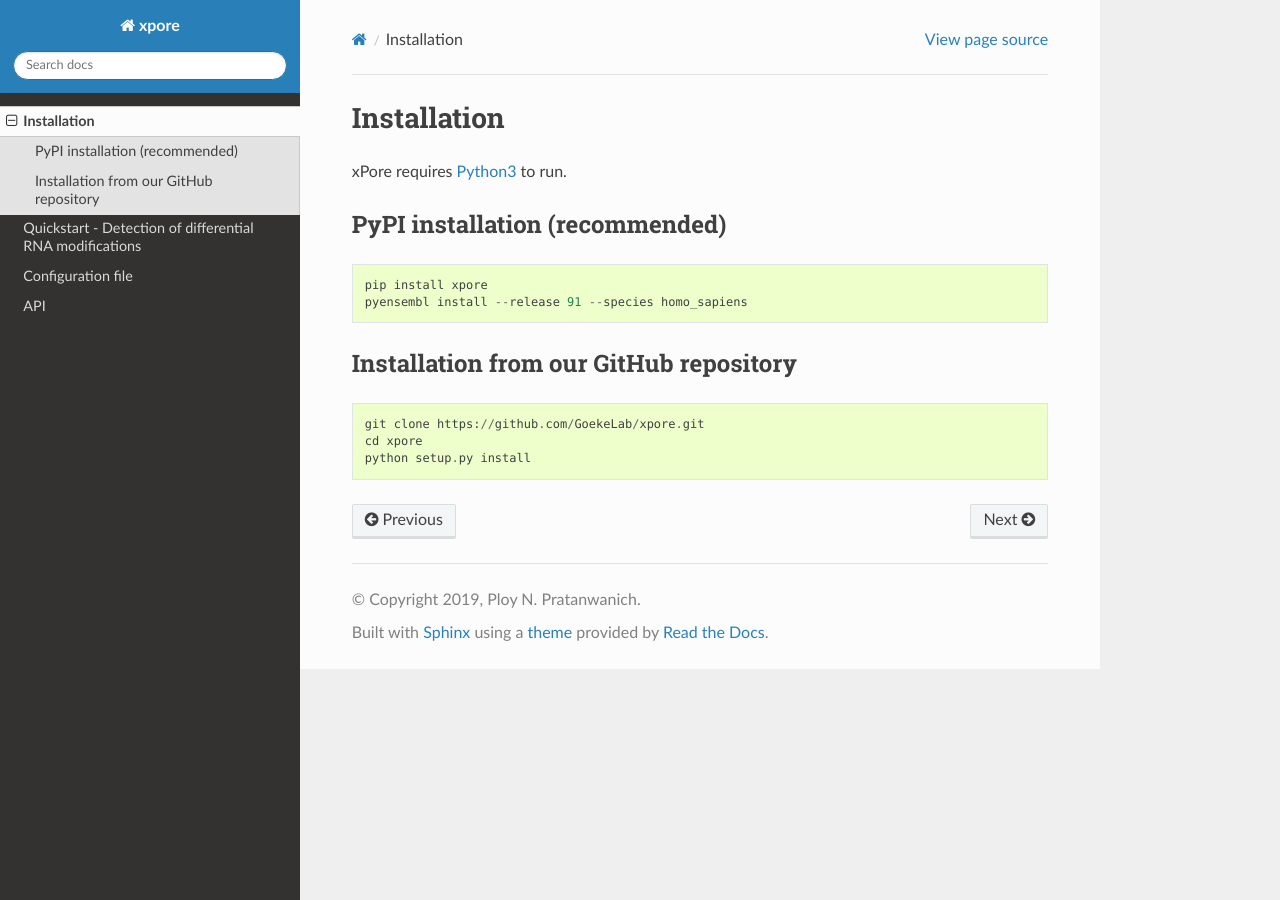
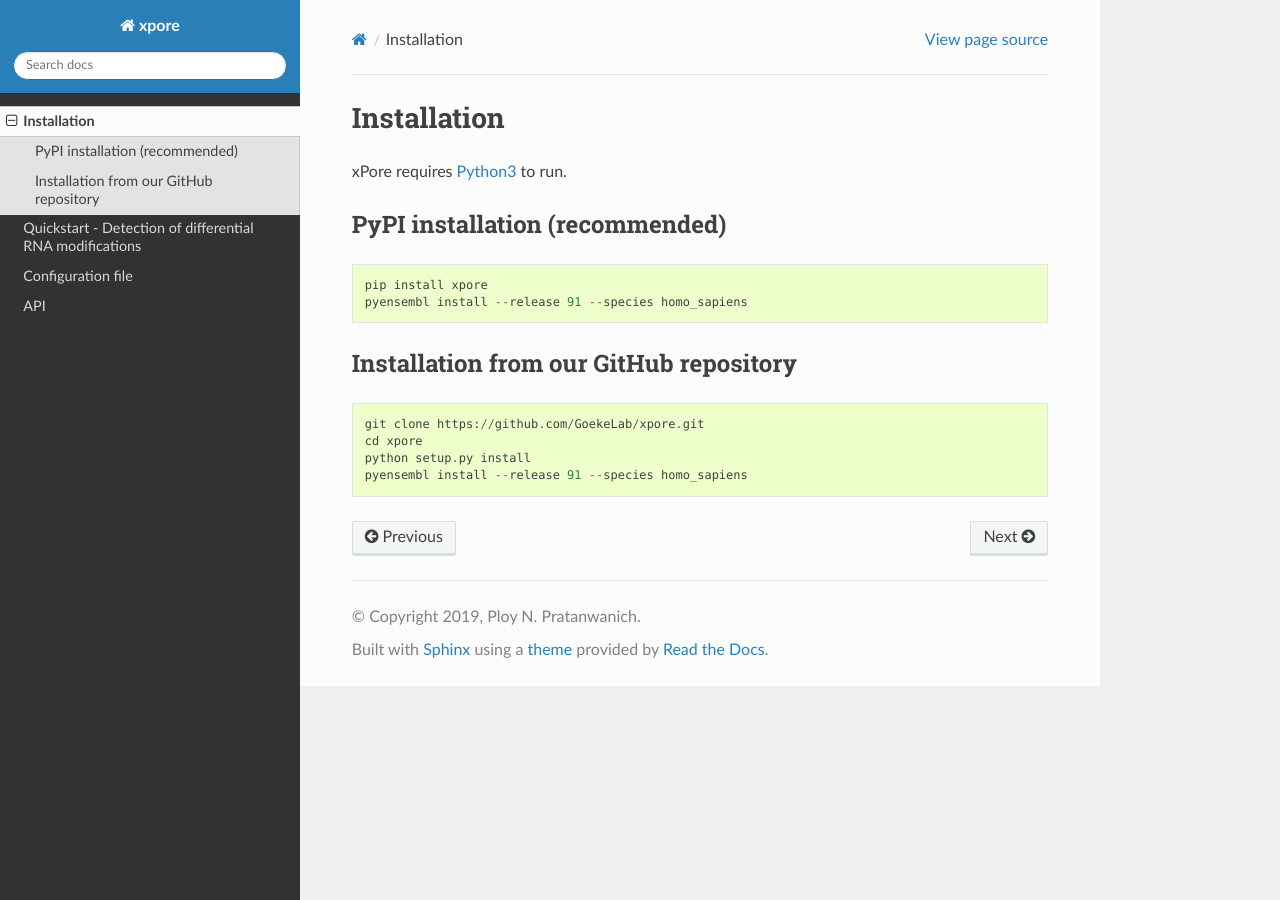
Before and after one commit to GoekeLab/xpore, a Sphinx documentation site: the page built from docs/source/installation.rst, in a window 1280 px wide. Built offline with Sphinx 7.4.7 and the Read the Docs theme 2.0.0, drawn with Linux system fonts in a browser that asks for light colours.

Commit message:
updated doc

```diff
--- a/docs/source/installation.rst
+++ b/docs/source/installation.rst
@@ -19,3 +19,4 @@ Installation from our GitHub repository
     git clone https://github.com/GoekeLab/xpore.git
     cd xpore
     python setup.py install
+    pyensembl install --release 91 --species homo_sapiens
```
